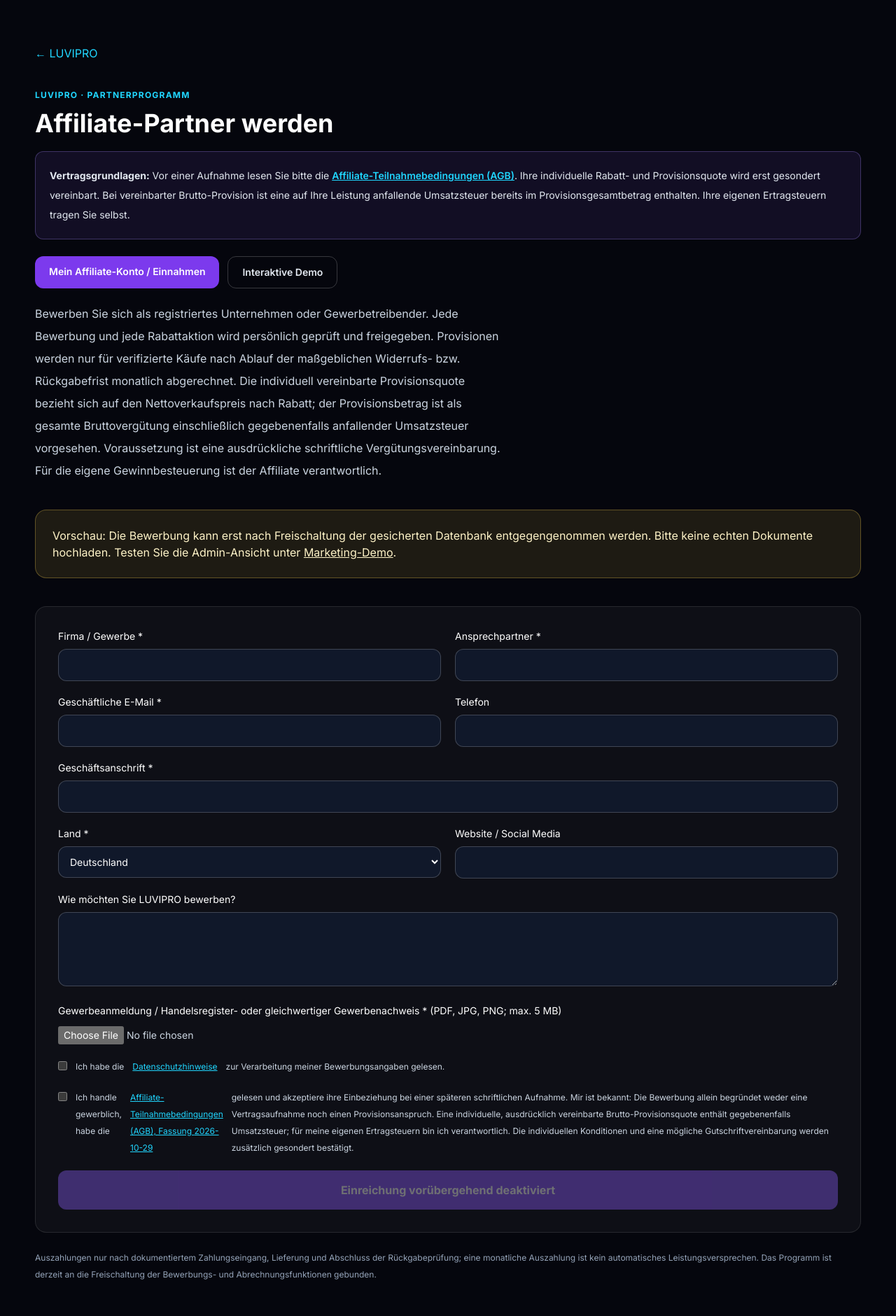
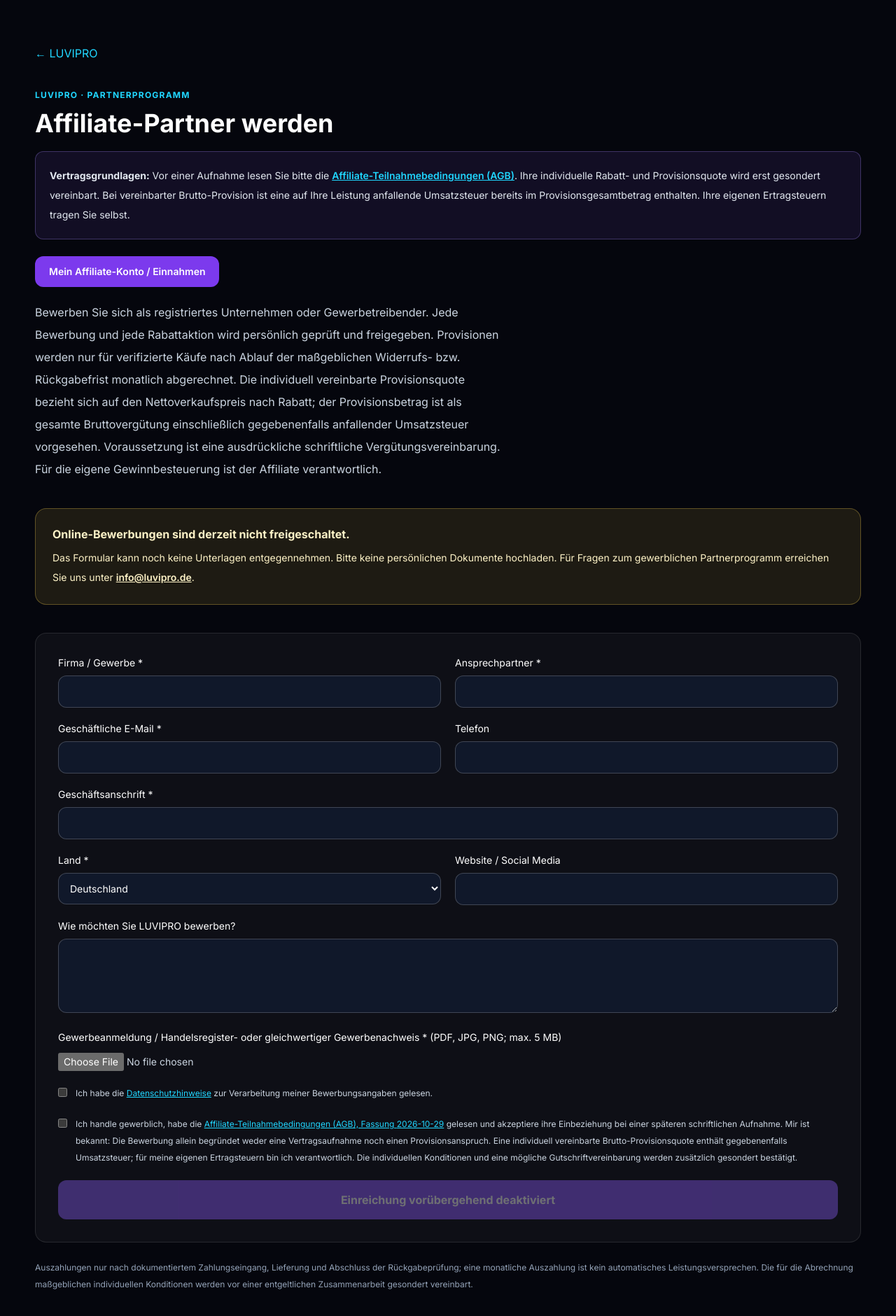
Before and after one commit to Diaa6969/luvipro-website, a Next.js app: page /affiliate in a window 1280 px wide. Shown: the top 1880 px of the page at 70% size. Built offline with nearby package versions, Linux system fonts and the light colour scheme.

Commit message:
Remove public Affiliate demo promotion and fix legal checkbox layout; reflect actual signup status

```diff
--- a/src/app/affiliate/page.tsx
+++ b/src/app/affiliate/page.tsx
@@ -11,10 +11,13 @@ export default async function AffiliatePage({searchParams}:{searchParams:Promise
   <p className="mt-10 text-xs font-bold uppercase tracking-widest text-pulse">LUVIPRO · Partnerprogramm</p>
   <h1 className="mt-3 text-4xl font-bold">Affiliate-Partner werden</h1>
   <div className="mt-5 rounded-xl border border-violet-400/30 bg-violet-500/10 p-5 text-sm leading-7 text-slate-200"><b>Vertragsgrundlagen:</b> Vor einer Aufnahme lesen Sie bitte die <Link href="/affiliate/agb" className="font-semibold text-pulse underline">Affiliate-Teilnahmebedingungen (AGB)</Link>. Ihre individuelle Rabatt- und Provisionsquote wird erst gesondert vereinbart. Bei vereinbarter Brutto-Provision ist eine auf Ihre Leistung anfallende Umsatzsteuer bereits im Provisionsgesamtbetrag enthalten. Ihre eigenen Ertragsteuern tragen Sie selbst.</div>
-  <div className="mt-6 flex flex-wrap gap-3"><Link href="/affiliate/login" className="rounded-xl bg-violet-600 px-5 py-3 text-sm font-semibold text-white hover:bg-violet-500">Mein Affiliate-Konto / Einnahmen</Link><Link href="/demo/marketing" className="rounded-xl border border-white/20 px-5 py-3 text-sm font-semibold text-slate-200 hover:bg-white/10">Interaktive Demo</Link></div>
+  <div className="mt-6 flex flex-wrap gap-3"><Link href="/affiliate/login" className="rounded-xl bg-violet-600 px-5 py-3 text-sm font-semibold text-white hover:bg-violet-500">Mein Affiliate-Konto / Einnahmen</Link></div>
   <p className="mt-5 max-w-2xl leading-8 text-slate-300">Bewerben Sie sich als registriertes Unternehmen oder Gewerbetreibender. Jede Bewerbung und jede Rabattaktion wird persönlich geprüft und freigegeben. Provisionen werden nur für verifizierte Käufe nach Ablauf der maßgeblichen Widerrufs- bzw. Rückgabefrist monatlich abgerechnet. Die individuell vereinbarte Provisionsquote bezieht sich auf den Nettoverkaufspreis nach Rabatt; der Provisionsbetrag ist als gesamte Bruttovergütung einschließlich gegebenenfalls anfallender Umsatzsteuer vorgesehen. Voraussetzung ist eine ausdrückliche schriftliche Vergütungsvereinbarung. Für die eigene Gewinnbesteuerung ist der Affiliate verantwortlich.</p>
   {submitted==="1" ? <div role="status" className="mt-10 rounded-2xl border border-emerald-400/40 bg-emerald-500/10 p-6">Vielen Dank. Ihre Bewerbung wurde zur Prüfung aufgenommen. Eine Freigabe oder ein Rabattcode erfolgt nicht automatisch.</div> : <>
-   {!affiliateConfigured() && <div className="mt-10 rounded-2xl border border-amber-300/30 bg-amber-300/10 p-6 text-amber-100">Vorschau: Die Bewerbung kann erst nach Freischaltung der gesicherten Datenbank entgegengenommen werden. Bitte keine echten Dokumente hochladen. Testen Sie die Admin-Ansicht unter <Link href="/demo/marketing" className="underline">Marketing-Demo</Link>.</div>}
+   {!affiliateConfigured() && <div role="status" className="mt-10 rounded-2xl border border-amber-300/30 bg-amber-300/10 p-6 text-amber-100">
+     <strong>Online-Bewerbungen sind derzeit nicht freigeschaltet.</strong>
+     <p className="mt-2 text-sm leading-7">Das Formular kann noch keine Unterlagen entgegennehmen. Bitte keine persönlichen Dokumente hochladen. Für Fragen zum gewerblichen Partnerprogramm erreichen Sie uns unter <a href="mailto:info@luvipro.de" className="font-semibold underline">info@luvipro.de</a>.</p>
+   </div>}
   <form action="/api/affiliate/apply" method="POST" encType="multipart/form-data" className="mt-10 grid gap-5 rounded-2xl border border-white/10 bg-white/[0.04] p-6 sm:grid-cols-2 sm:p-8">
    <input type="text" name="website_check" tabIndex={-1} autoComplete="off" className="hidden" aria-hidden="true" />
    <input type="hidden" name="terms_version" value={affiliateTermsVersion}/>
@@ -27,10 +30,10 @@ export default async function AffiliatePage({searchParams}:{searchParams:Promise
    <label className="text-sm">Website / Social Media<input name="social" maxLength={300} className={input}/></label>
    <label className="text-sm sm:col-span-2">Wie möchten Sie LUVIPRO bewerben?<textarea name="marketing" maxLength={1600} rows={4} className={input}/></label>
    <label className="text-sm sm:col-span-2">Gewerbeanmeldung / Handelsregister- oder gleichwertiger Gewerbenachweis * (PDF, JPG, PNG; max. 5 MB)<input type="file" name="registration" accept=".pdf,.png,.jpg,.jpeg,application/pdf,image/png,image/jpeg" required className="mt-3 block w-full text-sm text-slate-300"/></label>
-   <label className="flex items-start gap-3 text-xs leading-6 text-slate-300 sm:col-span-2"><input type="checkbox" name="privacy" required className="mt-1" />Ich habe die <Link href="/datenschutz" className="text-pulse underline">Datenschutzhinweise</Link> zur Verarbeitung meiner Bewerbungsangaben gelesen.</label>
-   <label className="flex items-start gap-3 text-xs leading-6 text-slate-300 sm:col-span-2"><input type="checkbox" name="terms" required className="mt-1" />Ich handle gewerblich, habe die <Link href="/affiliate/agb" className="text-pulse underline">Affiliate-Teilnahmebedingungen (AGB), Fassung {affiliateTermsVersion}</Link> gelesen und akzeptiere ihre Einbeziehung bei einer späteren schriftlichen Aufnahme. Mir ist bekannt: Die Bewerbung allein begründet weder eine Vertragsaufnahme noch einen Provisionsanspruch. Eine individuelle, ausdrücklich vereinbarte Brutto-Provisionsquote enthält gegebenenfalls Umsatzsteuer; für meine eigenen Ertragsteuern bin ich verantwortlich. Die individuellen Konditionen und eine mögliche Gutschriftvereinbarung werden zusätzlich gesondert bestätigt.</label>
+   <label className="flex items-start gap-3 text-xs leading-6 text-slate-300 sm:col-span-2"><input type="checkbox" name="privacy" required className="mt-1 shrink-0" /><span>Ich habe die <Link href="/datenschutz" className="text-pulse underline">Datenschutzhinweise</Link> zur Verarbeitung meiner Bewerbungsangaben gelesen.</span></label>
+   <label className="flex items-start gap-3 text-xs leading-6 text-slate-300 sm:col-span-2"><input type="checkbox" name="terms" required className="mt-1 shrink-0" /><span>Ich handle gewerblich, habe die <Link href="/affiliate/agb" className="text-pulse underline">Affiliate-Teilnahmebedingungen (AGB), Fassung {affiliateTermsVersion}</Link> gelesen und akzeptiere ihre Einbeziehung bei einer späteren schriftlichen Aufnahme. Mir ist bekannt: Die Bewerbung allein begründet weder eine Vertragsaufnahme noch einen Provisionsanspruch. Eine individuell vereinbarte Brutto-Provisionsquote enthält gegebenenfalls Umsatzsteuer; für meine eigenen Ertragsteuern bin ich verantwortlich. Die individuellen Konditionen und eine mögliche Gutschriftvereinbarung werden zusätzlich gesondert bestätigt.</span></label>
    <button disabled={!affiliateConfigured()} type="submit" className="rounded-xl bg-violet-500 px-6 py-4 font-bold hover:bg-violet-400 disabled:cursor-not-allowed disabled:opacity-40 sm:col-span-2">{affiliateConfigured() ? "Bewerbung einreichen" : "Einreichung vorübergehend deaktiviert"}</button>
   </form></>}
-  <p className="mt-6 text-xs leading-6 text-slate-400">Auszahlungen nur nach dokumentiertem Zahlungseingang, Lieferung und Abschluss der Rückgabeprüfung; eine monatliche Auszahlung ist kein automatisches Leistungsversprechen. Das Programm ist derzeit an die Freischaltung der Bewerbungs- und Abrechnungsfunktionen gebunden.</p>
+  <p className="mt-6 text-xs leading-6 text-slate-400">Auszahlungen nur nach dokumentiertem Zahlungseingang, Lieferung und Abschluss der Rückgabeprüfung; eine monatliche Auszahlung ist kein automatisches Leistungsversprechen. Die für die Abrechnung maßgeblichen individuellen Konditionen werden vor einer entgeltlichen Zusammenarbeit gesondert vereinbart.</p>
  </div></main>;
 }
```
